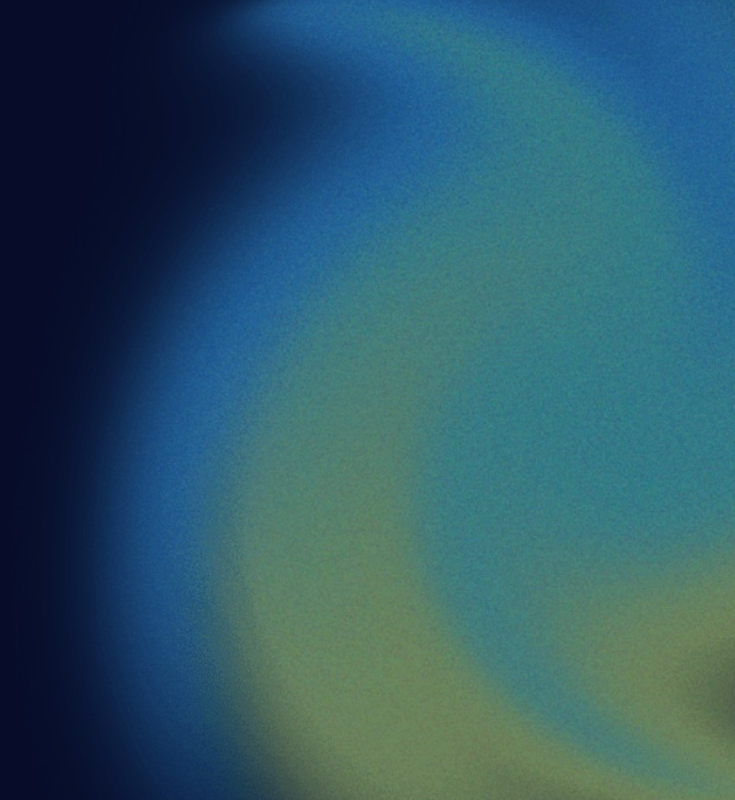
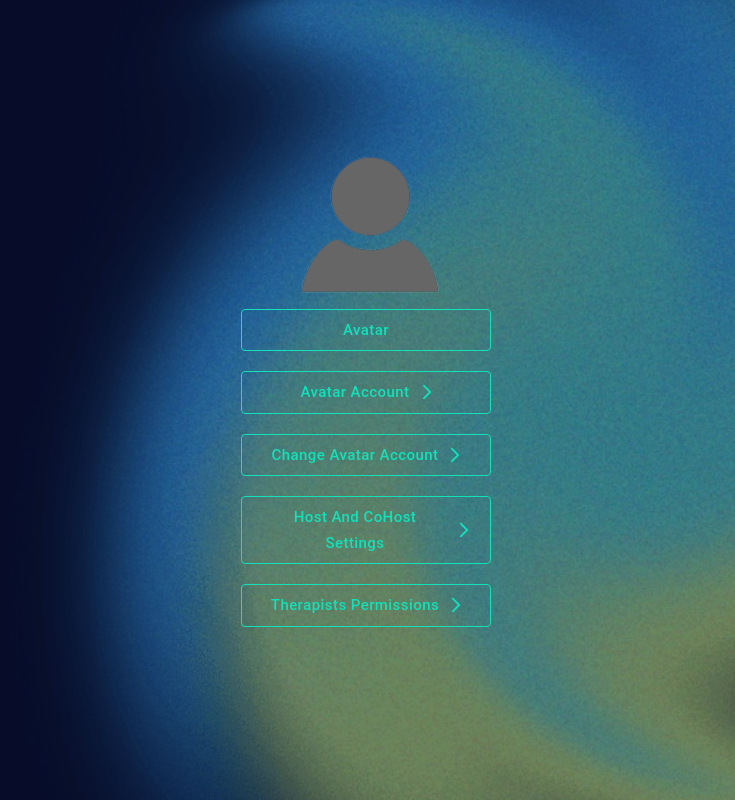
Before and after one commit to Team44Assistsu/AssistU_frontend, a React (Create React App) app: page /settings_page in a window 1280 px wide. Before the commit this address had no page. Shown: the whole page, without its empty margins (545-1280 px from the left). Built offline with nearby package versions, Linux system fonts and the light colour scheme; a web font is replaced by a local one.

Commit message:
validation chnages

```diff
--- a/src/Components/AlterHomePage/AlterHomePage.js
+++ b/src/Components/AlterHomePage/AlterHomePage.js
@@ -8,25 +8,25 @@ const Alterhomepage = () => {
   const navigate = useNavigate();
 
   return (
-    <div className='AlterPage'>
-      <div className='title'>WELCOME TO ASSISTSU</div>
-      <div className='subtitle'>
+    <div className="AlterPage">
+      <div className="title">WELCOME TO ASSISTSU</div>
+      <div className="subtitle">
         We Created This Virtual Space To Provide A Safe And Secure Environment
         For Alters To communicate
       </div>
-      <div className='button_alignment'>
+      <div className="button_alignment">
         <Button
           onClick={() => navigate("/chat-room")}
           text={"Chat Room"}
           endIcon={<ArrowForwardIosIcon />}
         ></Button>
         <Button
-          onClick={() => alert("On progress")}
+          onClick={() => navigate("/create-room")}
           text={"My Room"}
           endIcon={<ArrowForwardIosIcon />}
         ></Button>
       </div>
-      <div className='button_alignment'>
+      <div className="button_alignment">
         <Button
           onClick={() => alert("On progress")}
           text={"Settings"}
--- a/src/Components/AlterHomePage/style.scss
+++ b/src/Components/AlterHomePage/style.scss
@@ -13,5 +13,8 @@
       margin-right: 40px;
       width: 250px;
     }
+    .ArrowForwardIosIcon {
+      align-items: flex-end;
+    }
   }
 }
--- /dev/null
+++ b/src/Components/CreateRoom/CreateRoom.js
@@ -0,0 +1,13 @@
+import React, { Component } from "react";
+
+class CreateRoom extends Component {
+  render() {
+    return (
+      <div>
+        <h2>My Room Space</h2>
+      </div>
+    );
+  }
+}
+
+export default CreateRoom;
--- a/src/Components/Login/Login.js
+++ b/src/Components/Login/Login.js
@@ -15,6 +15,7 @@ class Login extends Component {
     userName: "",
     passWord: "",
     showPassword: false,
+    errors: {},
   };
   componentDidMount() {
     localStorage.clear();
@@ -33,28 +34,42 @@ class Login extends Component {
   }
   login = () => {
     const { userName, passWord } = this.state;
+    let err = {};
     if (userName && passWord) {
+      this.setState({ errors: {} });
       this.props.userActions.login({ username: userName, password: passWord });
-    } else {
-      alert("UserName or password missing");
+    } else if (this.state.userName === "" && this.state.passWord === "") {
+      //alert("UserName or password missing");
+      console.log("username and password is empty");
+      err.userName = "UserName is Missing";
+      err.passWord = "password is Missing";
+      this.setState({ errors: err });
+    } else if (this.state.userName === "") {
+      err.userName = "UserName is Missing";
+      this.setState({ errors: err });
+    } else if (this.state.passWord === "") {
+      err.passWord = "password is Missing";
+      this.setState({ errors: err });
     }
   };
   render() {
     return (
-      <div className='LoginPage'>
-        <div className='CreateAccount'>
+      <div className="LoginPage">
+        <div className="CreateAccount">
           <Button
             primary
             onClick={() => (window.location.href = "/create-account")}
             text={"Create Account"}
           />
         </div>
-        <div className='broder'>
+        <div className="broder">
           <TextBox
             required
             title={"UserName"}
             value={this.state.userName}
             onChange={(e) => this.setState({ userName: e.target.value })}
+            error={this.state.errors?.userName}
+            helperText={this.state.errors?.userName}
           />
           <TextBox
             required
@@ -64,14 +79,14 @@ class Login extends Component {
             onChange={(e) => this.setState({ passWord: e.target.value })}
             InputProps={{
               endAdornment: (
-                <InputAdornment position='end'>
+                <InputAdornment position="end">
                   <IconButton
-                    aria-label='toggle password visibility'
+                    aria-label="toggle password visibility"
                     onClick={() =>
                       this.setState({ showPassword: !this.state.showPassword })
                     }
                     style={{ marginTop: "0px" }}
-                    edge='start'
+                    edge="start"
                   >
                     {this.state.showPassword ? (
                       <VisibilityOff />
@@ -82,9 +97,11 @@ class Login extends Component {
                 </InputAdornment>
               ),
             }}
+            error={this.state.errors?.passWord}
+            helperText={this.state.errors?.passWord}
           />
           <div
-            class='forgotPassword'
+            class="forgotPassword"
             onClick={() => (window.location.href = "/forgot-passsword")}
           >
             Forgot Password
--- /dev/null
+++ b/src/Components/SettingsPage/SettingsPage.js
@@ -0,0 +1,42 @@
+import React, { Component } from "react";
+import "./style.scss";
+import Button from "../../Atoms/Button/Button";
+//import { useNavigate } from "react-router-dom";
+import ArrowForwardIosIcon from "@mui/icons-material/ArrowForwardIos";
+import avatar from "../../Assests/images/a.png";
+
+class SettingsPage extends Component {
+  render() {
+    // const navigate = useNavigate();
+    return (
+      <div className="settingClass">
+        <div className="button_settings">
+          <img src={avatar} alt="avatar_icon" />
+          <Button text={"Avatar"} />
+          <Button
+            onClick={() => ""}
+            text={"Avatar Account"}
+            endIcon={<ArrowForwardIosIcon />}
+          ></Button>
+          <Button
+            onClick={() => ""}
+            text={"Change Avatar Account"}
+            endIcon={<ArrowForwardIosIcon />}
+          ></Button>
+          <Button
+            onClick={() => ""}
+            text={"Host and coHost Settings"}
+            endIcon={<ArrowForwardIosIcon />}
+          ></Button>
+          <Button
+            onClick={() => ""}
+            text={"Therapists Permissions"}
+            endIcon={<ArrowForwardIosIcon />}
+          ></Button>
+        </div>
+      </div>
+    );
+  }
+}
+
+export default SettingsPage;
--- /dev/null
+++ b/src/Components/SettingsPage/style.scss
@@ -0,0 +1,21 @@
+.settingClass {
+  display: flex;
+  justify-content: center;
+
+  align-items: center;
+  margin-left: 550px;
+  height: 60%;
+
+  margin-block: 100px;
+  .button_settings {
+    display: flex;
+    flex-direction: column;
+    position: relative;
+    justify-content: center;
+    button {
+      width: 250px;
+      margin-bottom: 20px;
+      margin-left: 20px;
+    }
+  }
+}
--- a/src/Routes/routes.js
+++ b/src/Routes/routes.js
@@ -2,6 +2,7 @@ import React, { Component, lazy, Suspense } from "react";
 import { Route, Routes } from "react-router-dom";
 
 import { createBrowserHistory } from "history";
+//import { Settings } from "@mui/icons-material";
 
 const ForgotPassword = lazy(() =>
   import("../Components/ForgotPassword/ForgotPassword.js")
@@ -22,37 +23,51 @@ const AlterHomePage = lazy(() =>
   import("../Components/AlterHomePage/AlterHomePage.js")
 );
 const Loader = lazy(() => import("../Atoms/Loader/Loader"));
+const CreateRoom = lazy(() => import("../Components/CreateRoom/CreateRoom.js"));
+const SettingsPage = lazy(() =>
+  import("../Components/SettingsPage/SettingsPage.js")
+);
+
 class RouterClass extends Component {
   render() {
     const history = createBrowserHistory();
 
     return (
-      <div className='main-content'>
+      <div className="main-content">
         <Suspense fallback={<Loader />}>
           <Routes>
             <Route
               exact
-              path='/home'
+              path="/home"
               element={<AlterHomePage history={history} />}
             />
             <Route
-              path='/landing-page'
+              path="/landing-page"
               element={<LandingPagePatient history={history} />}
             />
             <Route
-              path='/forgot-password'
+              path="/forgot-password"
               element={<ForgotPassword history={history} />}
             />
             <Route
-              path='/create-account'
+              path="/create-account"
               element={<CreateAccount history={history} />}
             />
             <Route
-              path='/create-alter'
+              path="/create-alter"
               element={<CreateAlter history={history} />}
             />
-            <Route path='/chat-room' element={<ChatRoom history={history} />} />
-            <Route exact path='/' element={<Login history={history} />} />
+            <Route
+              path="/create-room"
+              element={<CreateRoom history={history} />}
+            />
+            <Route
+              exact
+              path="/settings_page"
+              element={<SettingsPage history={history} />}
+            />
+            <Route path="/chat-room" element={<ChatRoom history={history} />} />
+            <Route exact path="/" element={<Login history={history} />} />
             {/* <Route exact path='/' element={<Loader />} /> */}
           </Routes>
         </Suspense>
```
Also changed, not shown: src/Components/ChatRoom/ChatRoom.js (+16 -16 lines), src/Components/CreateAccount/CreateAccount.js (+119 -7 lines), src/Components/ChatAvatar/ChatAvatar.js (renamed from src/Atoms/ChatAvatar/ChatAvatar.js), src/Components/ChatAvatar/style.scss (renamed from src/Atoms/ChatAvatar/style.scss).
